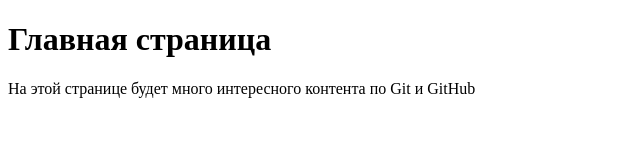
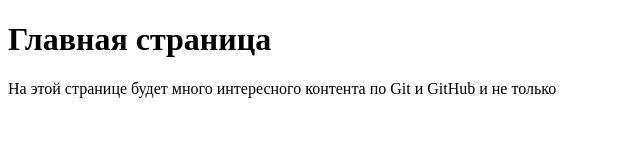
Before and after one commit to DiKlimen/first, a plain HTML site: page index.html in a window 1280 px wide. Shown: the full height of the page, 0-640 px from the left. Drawn offline with Linux system fonts and the light colour scheme.

Commit message:
С ноутбука

```diff
--- a/index.html
+++ b/index.html
@@ -7,6 +7,6 @@
 </head>
 <body>
     <h1>Главная страница</h1>
-    <p>На этой странице будет много интересного контента по Git и GitHub</p>
+    <p>На этой странице будет много интересного контента по Git и GitHub и не только</p>
 </body>
 </html>
```
